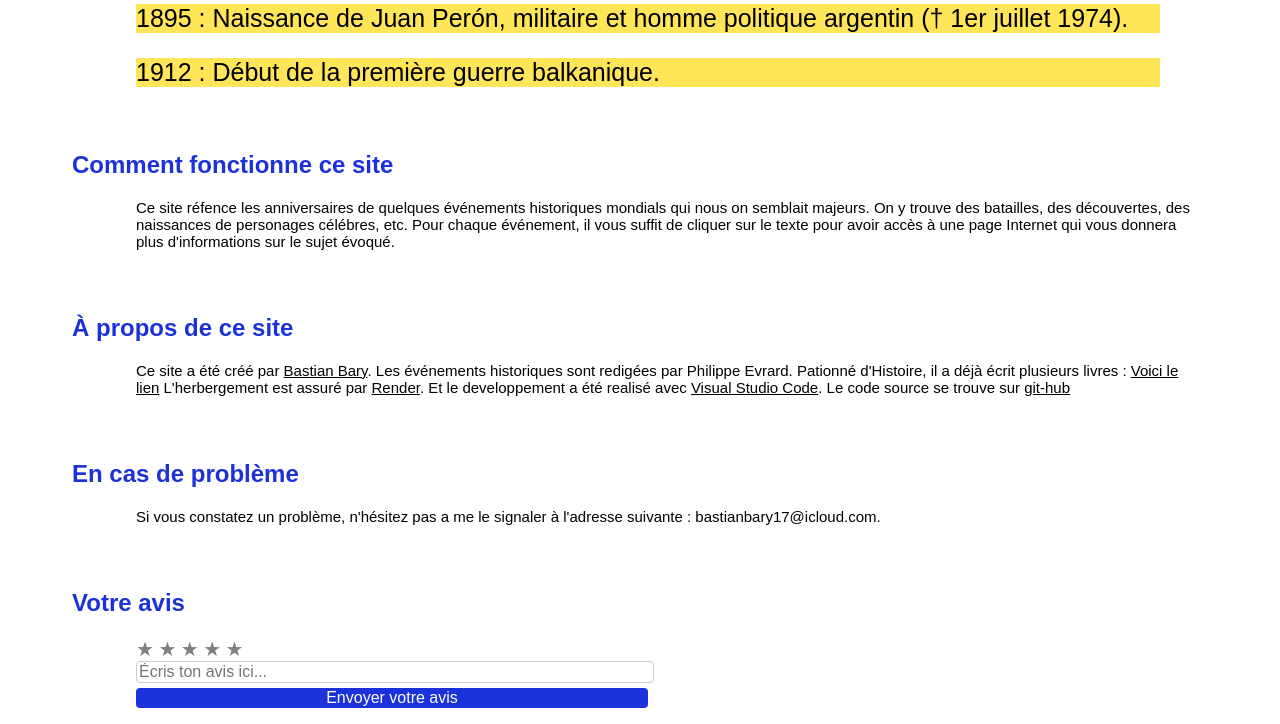
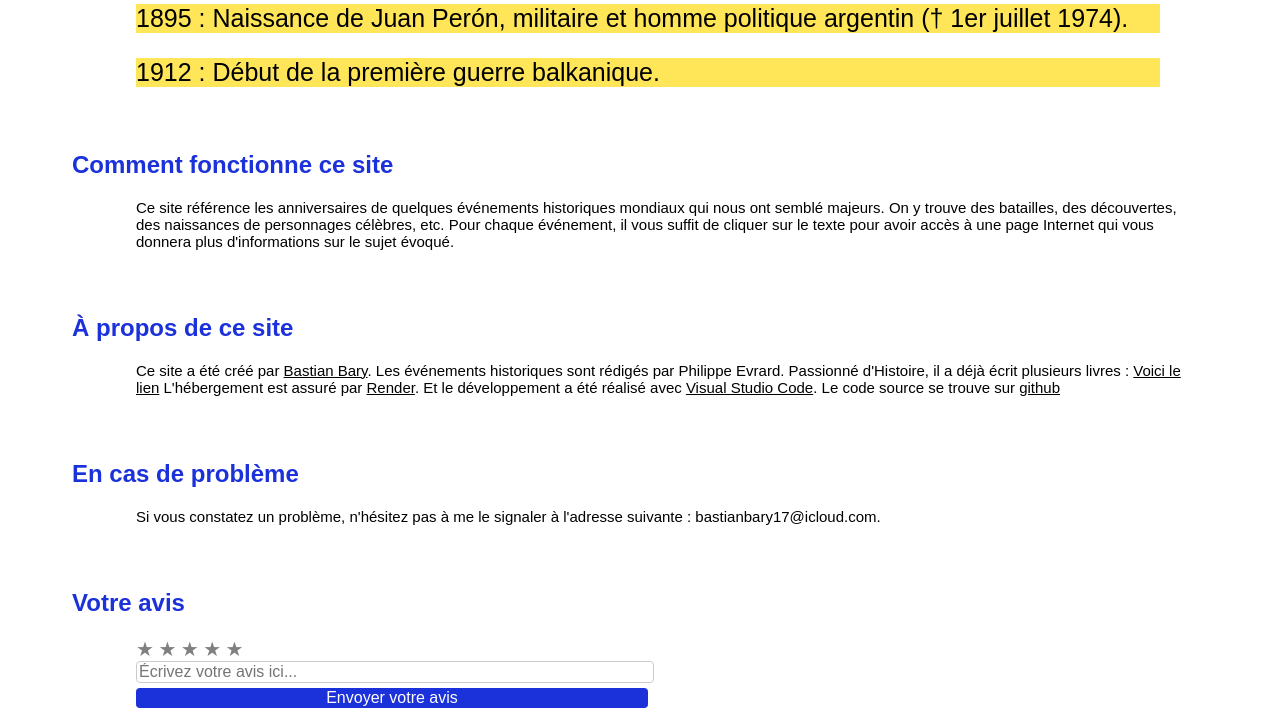
Before and after one commit to babadu17/evenement-du-jour, a Flask app: page / in a window 1280 px wide. Shown: the part 283-1007 px from the top of the page. Run offline with Flask 3, Linux system fonts and the light colour scheme; some libraries are stand-ins or nearby versions.

Commit message:
Update index.html

```diff
--- a/templates/index.html
+++ b/templates/index.html
@@ -27,23 +27,24 @@
 
         <h2>Comment fonctionne ce site</h2>
         <p class="text">
-            Ce site réfence les anniversaires de quelques événements historiques mondials qui nous on semblait majeurs.
-            On y trouve des batailles, des découvertes, des naissances de personages célébres, etc.
-            Pour chaque événement, il vous suffit de cliquer sur le texte pour avoir accès à une page Internet qui vous donnera plus d'informations sur le sujet évoqué.
+            Ce site référence les anniversaires de quelques événements historiques mondiaux qui nous ont semblé majeurs.
+            On y trouve des batailles, des découvertes, des naissances de personnages célèbres, etc.
+            Pour chaque événement, il vous suffit de cliquer sur le texte pour avoir accès à une page Internet qui vous
+            donnera plus d'informations sur le sujet évoqué.
         </p>
         <h2>À propos de ce site</h2>
         <p class="text">
             Ce site a été créé par <a href="https://mes-site.onrender.com" target="_blank">Bastian Bary</a>.
-            Les événements historiques sont redigées par Philippe Evrard.
-            Pationné d'Histoire, il a déjà écrit plusieurs livres : <a href="https://www.thebookedition.com/fr/#307a/fullscreen/product/f[brand][]=Philippe+Evrard&m=and&p=2&q=Philippe+Evrard">Voici le lien</a>
-            L'herbergement est assuré par <a href="https://render.com" target="_blank">Render</a>.
-            Et le developpement a été realisé avec <a href="https://code.visualstudio.com" target="_blank">Visual Studio Code</a>.
-            Le code source se trouve sur <a href=https://github.com/babadu17/evenement-du-jour>git-hub</a>
+            Les événements historiques sont rédigés par Philippe Evrard.
+            Passionné d'Histoire, il a déjà écrit plusieurs livres : <a href="https://www.thebookedition.com/fr/#307a/fullscreen/product/f[brand][]=Philippe+Evrard&m=and&p=2&q=Philippe+Evrard">Voici le lien</a>
+            L'hébergement est assuré par <a href="https://render.com" target="_blank">Render</a>.
+            Et le développement a été réalisé avec <a href="https://code.visualstudio.com" target="_blank">Visual Studio Code</a>.
+            Le code source se trouve sur <a href=https://github.com/babadu17/evenement-du-jour>github</a>
         </p>
 
         <h2>En cas de problème</h2>
         <p class="text">
-            Si vous constatez un problème, n'hésitez pas a me le signaler à l'adresse suivante : bastianbary17@icloud.com.
+            Si vous constatez un problème, n'hésitez pas à me le signaler à l'adresse suivante : bastianbary17@icloud.com.
         </p>
 
         <h2>Votre avis</h2>
@@ -60,7 +61,7 @@
             <input type="hidden" name="note" id="note-value">
 
             <!-- ton champ texte -->
-            <input type="text" name="avis" placeholder="Écris ton avis ici..."><br>
+            <input type="text" name="avis" placeholder="Écrivez votre avis ici..."><br>
 
             <!-- bouton -->
             <input id="avis" type="submit" value="Envoyer votre avis">
```
